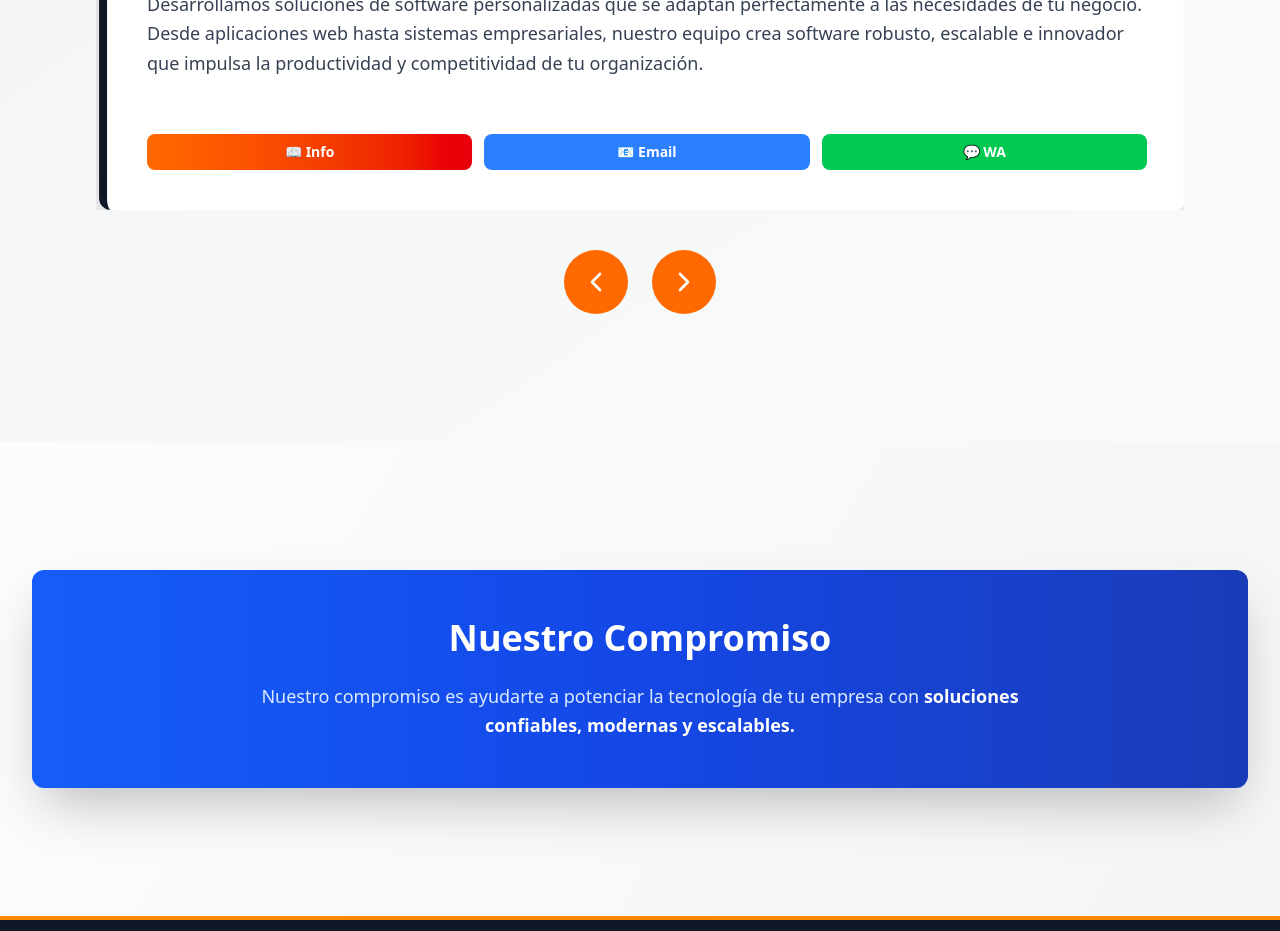
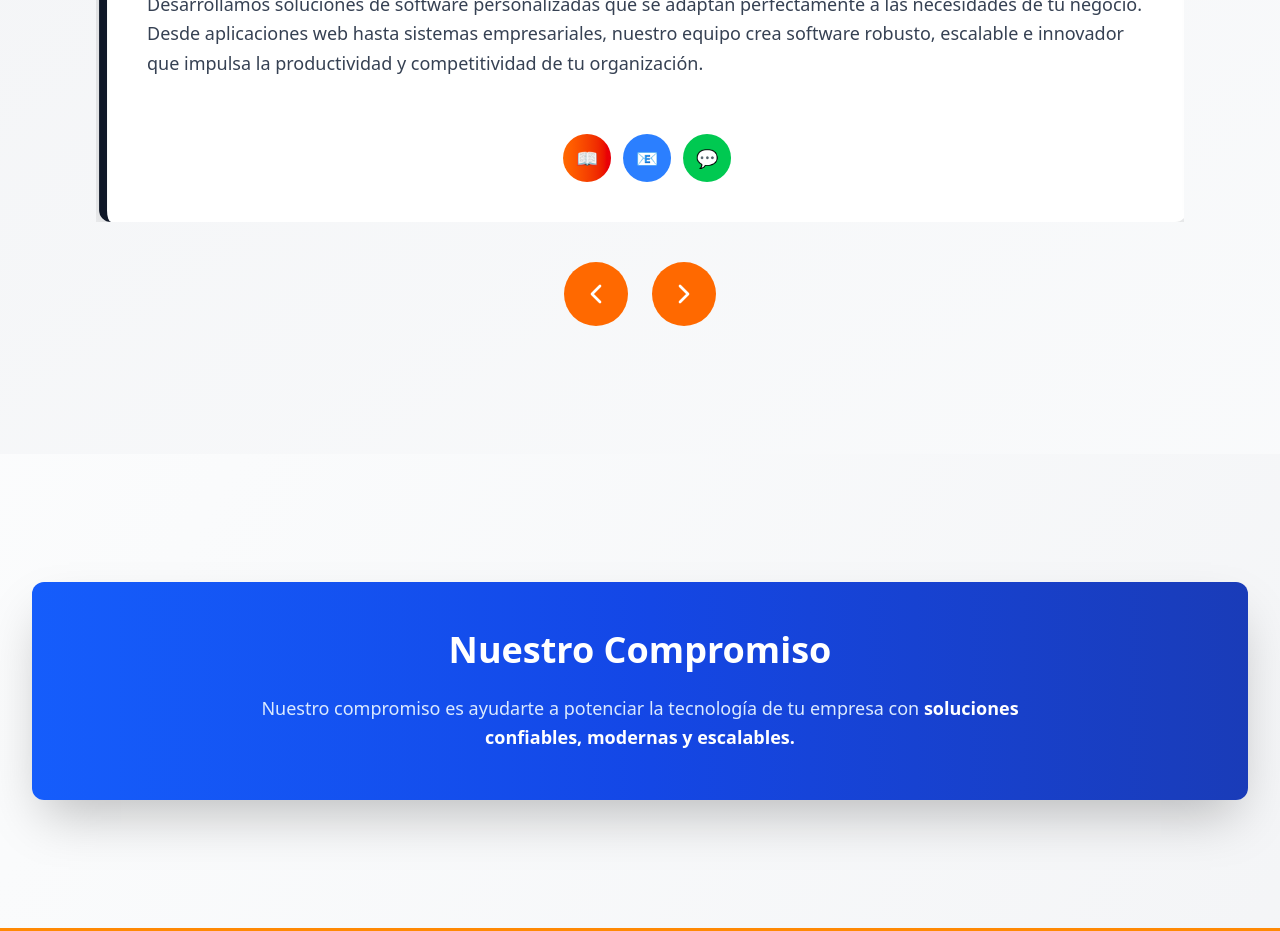
Before and after one commit to JJAR140201/techSynergySolutions, a React (Vite) app: page / in a window 1280 px wide. Shown: the part 1000-1931 px from the top of the page. Built offline with nearby package versions, Linux system fonts and the light colour scheme.

Commit message:
Style: Circular compact buttons for services

```diff
--- a/src/components/ServicesCarousel.jsx
+++ b/src/components/ServicesCarousel.jsx
@@ -88,26 +88,29 @@ export function ServicesCarousel({ isDark }) {
                     {service.description}
                   </p>
                 </div>
-                <div className="flex gap-3 mt-6">
+                <div className="flex gap-3 mt-6 justify-center">
                   <a
                     href="#contacto"
-                    className="flex-1 bg-gradient-to-r from-orange-500 to-red-600 hover:from-orange-600 hover:to-red-700 text-white font-semibold py-2 px-4 rounded-lg transition text-center text-sm"
+                    className="w-12 h-12 bg-gradient-to-r from-orange-500 to-red-600 hover:from-orange-600 hover:to-red-700 text-white font-semibold rounded-full transition flex items-center justify-center text-lg"
+                    title="Más Información"
                   >
-                    📖 Info
+                    📖
                   </a>
                   <a
                     href={`mailto:${CONTACT_INFO.email}`}
-                    className="flex-1 bg-blue-500 hover:bg-blue-600 text-white font-semibold py-2 px-4 rounded-lg transition text-center text-sm"
+                    className="w-12 h-12 bg-blue-500 hover:bg-blue-600 text-white font-semibold rounded-full transition flex items-center justify-center text-lg"
+                    title="Enviar Email"
                   >
-                    📧 Email
+                    📧
                   </a>
                   <a
                     href={CONTACT_INFO.whatsapp}
                     target="_blank"
                     rel="noopener noreferrer"
-                    className="flex-1 bg-green-500 hover:bg-green-600 text-white font-semibold py-2 px-4 rounded-lg transition text-center text-sm"
+                    className="w-12 h-12 bg-green-500 hover:bg-green-600 text-white font-semibold rounded-full transition flex items-center justify-center text-lg"
+                    title="WhatsApp"
                   >
-                    💬 WA
+                    💬
                   </a>
                 </div>
               </div>
```
